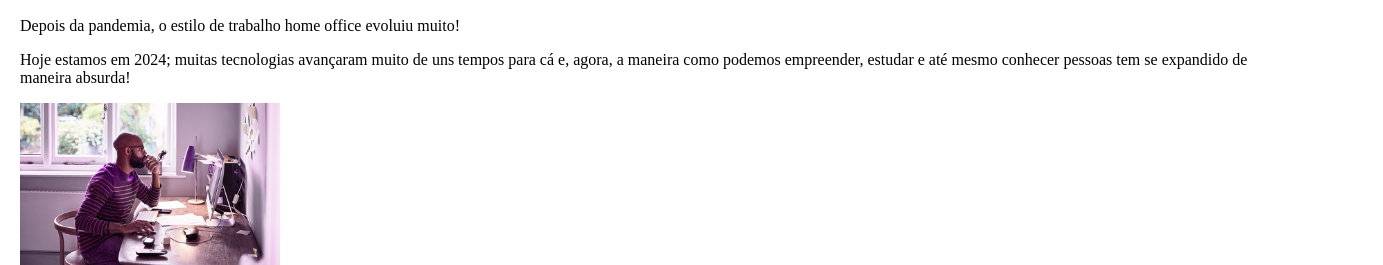
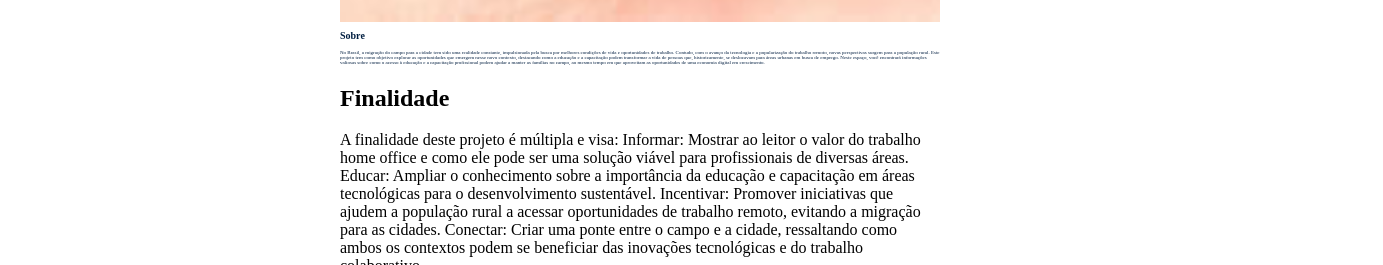
Before and after one commit to gabrielfabiano/Agrinho_2024, a plain HTML site: page index.html in a window 1280 px wide. Shown: the part 1558-1823 px from the top of the page, 1383 px wide, since content can reach past the window. Drawn offline with Linux system fonts and the light colour scheme.

Commit message:
var texto

```diff
--- a/index.html
+++ b/index.html
@@ -19,8 +19,8 @@
     </header>
     <main>
         <section id="Sobre">
-            <h1>Sobre</h1>
-            <p>No Brasil, a migração do campo para a cidade tem sido uma realidade constante, impulsionada pela busca por melhores condições de vida e oportunidades de trabalho. Contudo, com o avanço da tecnologia e a popularização do trabalho remoto, novas perspectivas surgem para a população rural. Este projeto tem como objetivo explorar as oportunidades que emergem nesse novo contexto, destacando como a educação e a capacitação podem transformar a vida de pessoas que, historicamente, se deslocavam para áreas urbanas em busca de emprego. Neste espaço, você encontrará informações valiosas sobre como o acesso à educação e a capacitação profissional podem ajudar a manter as famílias no campo, ao mesmo tempo em que aproveitam as oportunidades de uma economia digital em crescimento.</p>
+            <h1 class="titulo">Sobre</h1>
+            <p class="normal">No Brasil, a migração do campo para a cidade tem sido uma realidade constante, impulsionada pela busca por melhores condições de vida e oportunidades de trabalho. Contudo, com o avanço da tecnologia e a popularização do trabalho remoto, novas perspectivas surgem para a população rural. Este projeto tem como objetivo explorar as oportunidades que emergem nesse novo contexto, destacando como a educação e a capacitação podem transformar a vida de pessoas que, historicamente, se deslocavam para áreas urbanas em busca de emprego. Neste espaço, você encontrará informações valiosas sobre como o acesso à educação e a capacitação profissional podem ajudar a manter as famílias no campo, ao mesmo tempo em que aproveitam as oportunidades de uma economia digital em crescimento.</p>
 
 <h1>Finalidade</h1>
 <p>A finalidade deste projeto é múltipla e visa:
--- a/styles.css
+++ b/styles.css
@@ -7,6 +7,16 @@
     --roboto: 'Roboto', sans-serif;
     --roboto-mono: 'Roboto Mono', monospace;
     --cor-foot:  #333;
+}
+
+.titulo {
+    font-size: 10px;
+    color: var(--fundo-texto);
+}
+
+.normal {
+    font-size: 5px;
+    color: var(--fundo-texto);
 }
 
 header {
@@ -70,4 +80,5 @@ nav ul li a {
 
 body {
     margin: 20px;
+    padding: 20rem;
 }
```
